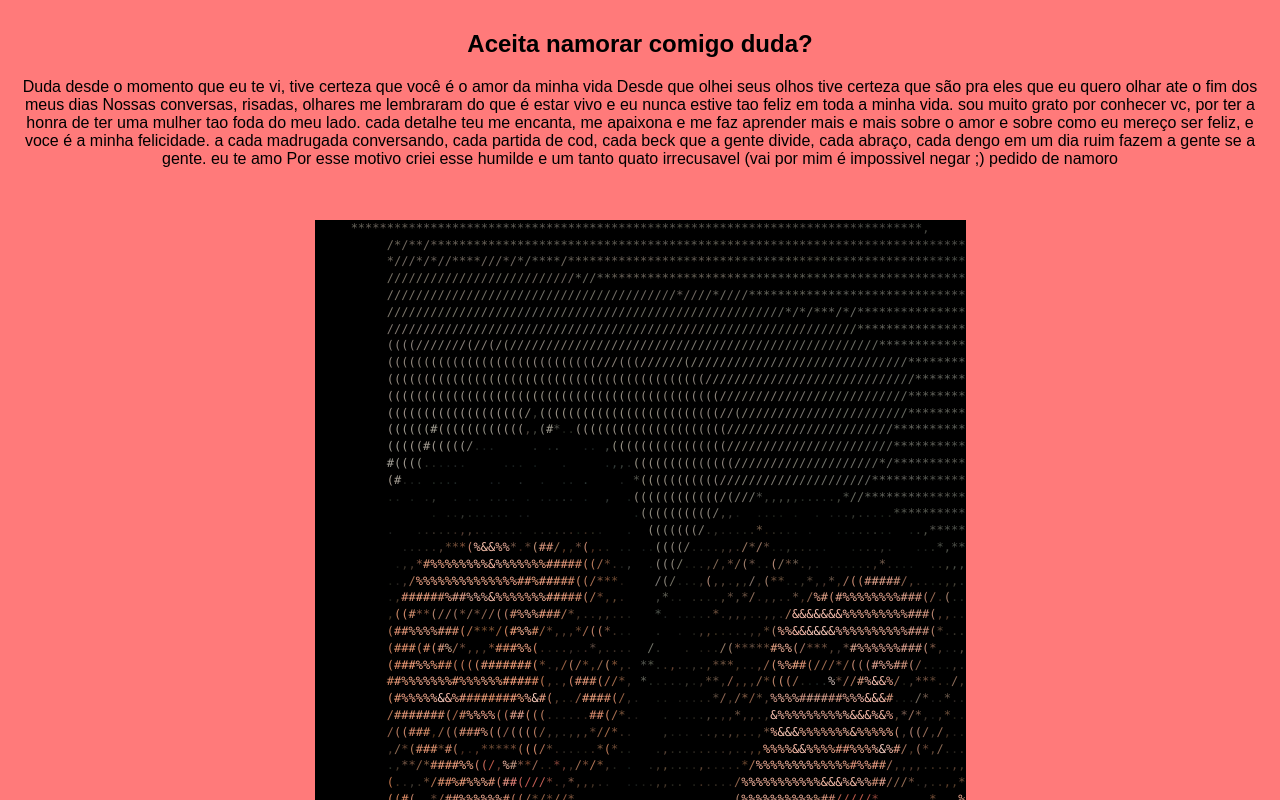
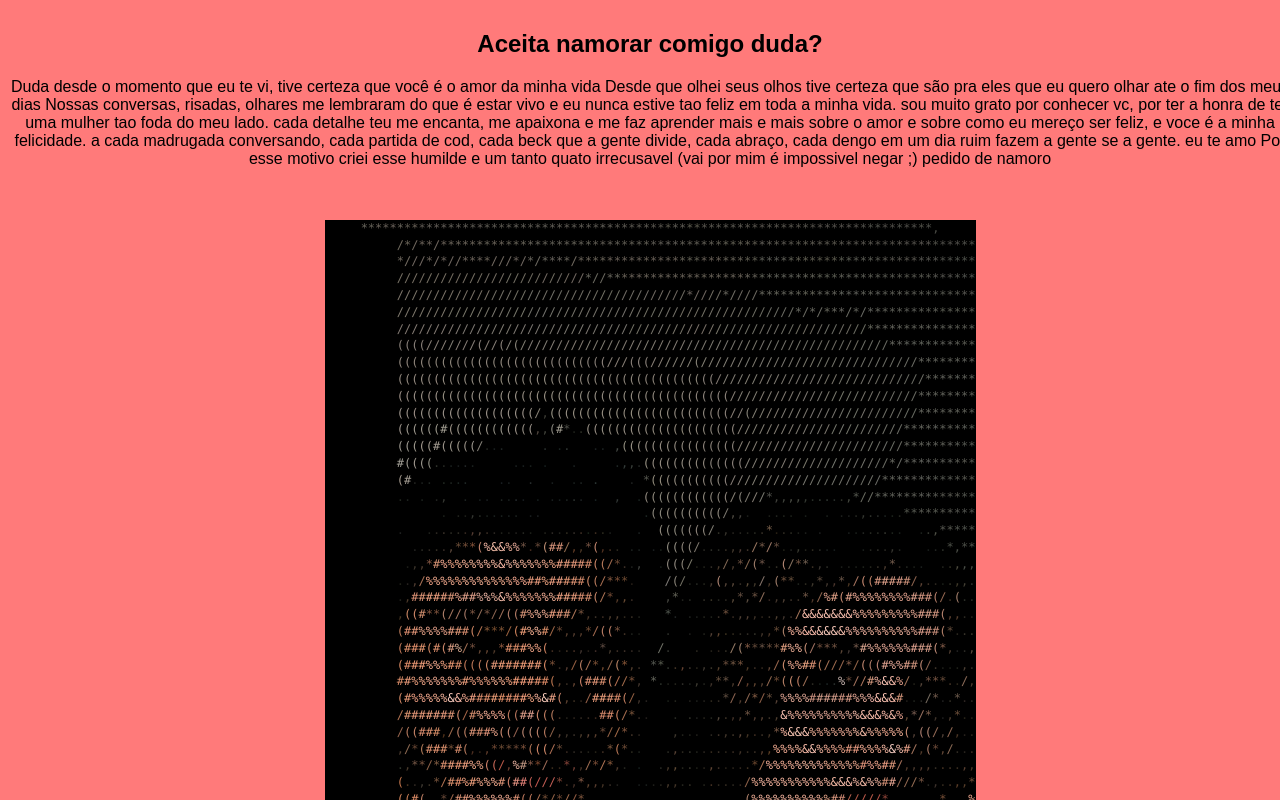
Before and after one commit to alvarengajr1/pedido_namoro_duda, a plain HTML site: page index.html in a window 1280 px wide. Drawn offline with Linux system fonts and the light colour scheme.

Commit message:
tentando arrumar as coisas

```diff
--- a/index.html
+++ b/index.html
@@ -125,7 +125,7 @@ Tutorial: https://www.youtube.com/watch?v=zxxB9SFh9p4
 
     #conteudo {
         background: #ff7a7a;
-        width: device-width;
+        width: 100%;
         height: 100%;
         position: fixed;
         top: 0;
```
